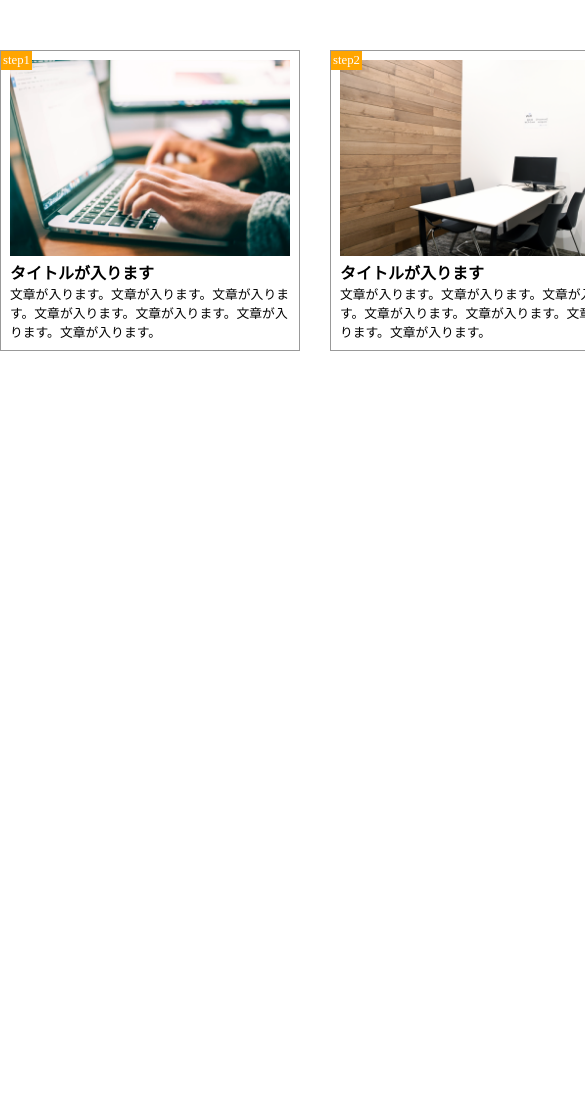
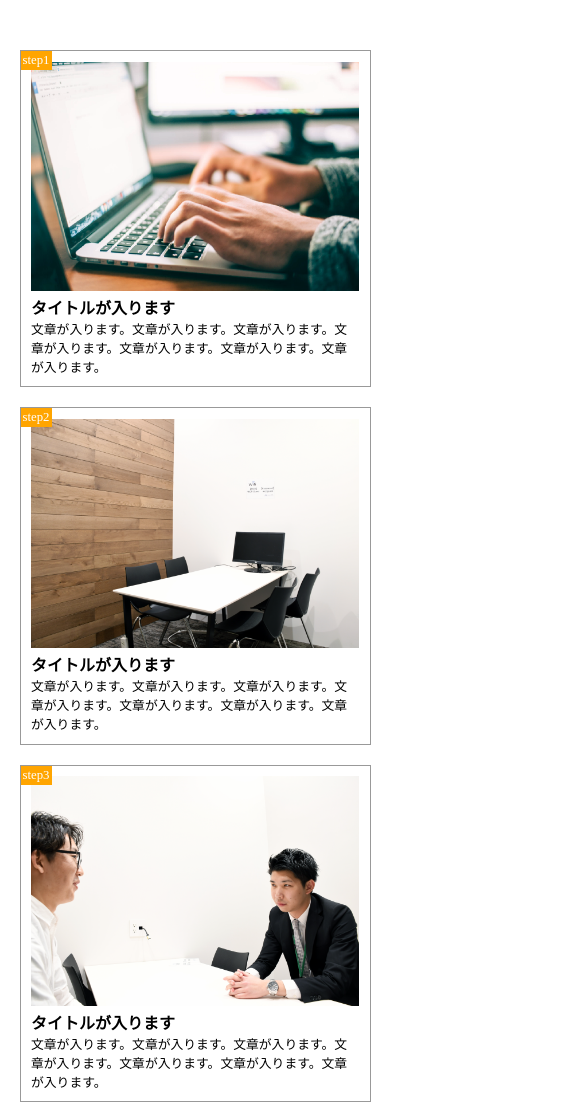
Before and after one commit to okaken2040/chapter8_exercise, a plain HTML site: page index.html in a window 390 px wide. Shown: the top 1105 px of the page, 585 px wide, since content can reach past the window. Before the commit the page ends 844 px from the top, so only its background shows below. Drawn offline with Linux system fonts and the light colour scheme.

Commit message:
chapter9_task

```diff
--- a/style.css
+++ b/style.css
@@ -53,3 +53,25 @@ p {
 img {
 	width: 100%;
 }
+
+/* -----------768px以下のレスポンシブ----------- */
+
+@media screen and (max-width:768px) {
+
+.wrapper {
+	width: 90%;
+}
+
+.box {
+	width: 100%;
+	padding: 3%;
+	margin: 0 0 20px 0;
+	/* border: 1px solid #999999; */
+	float: none;
+}
+
+.box:last-child {
+	margin-bottom: 0;
+}
+
+}
```
Also changed, not shown: responsive_img /img/flow01.png (added), responsive_img /img/flow02.png (added), responsive_img /img/flow03.png (added), responsive_img /sample1.png (added), responsive_img /sample2.png (added).
